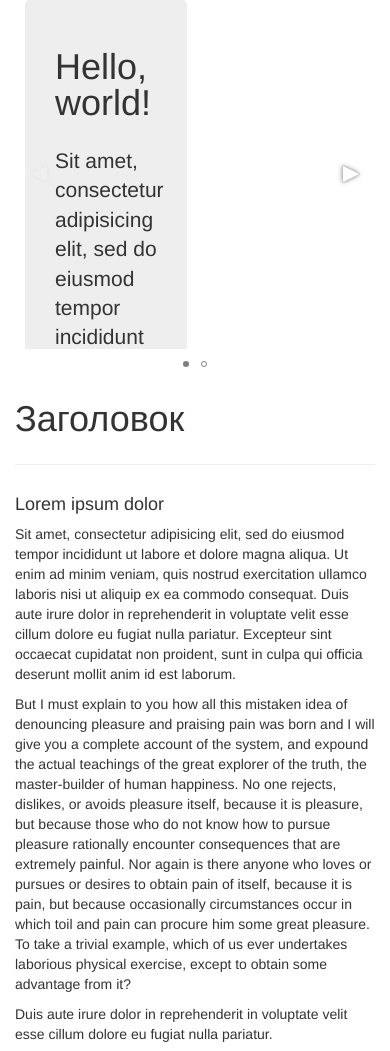
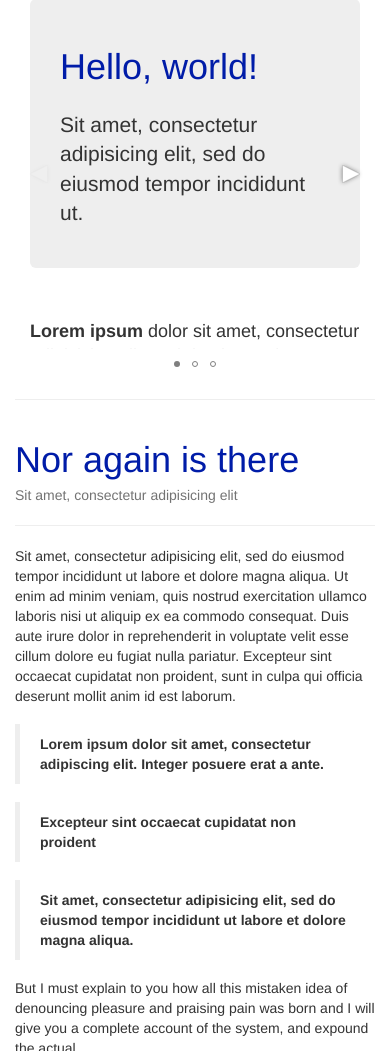
Before and after one commit to fablab77/test, a Python web app: template templates/main.html in a window 390 px wide. Shown: the part 242-1293 px from the top of the page. Run offline with Jinja, Linux system fonts and the light colour scheme; the template is opened without the code that fills it, so the values that code supplies are empty; some libraries are stand-ins or nearby versions.

```diff
--- a/assets/sass/screen.sass
+++ b/assets/sass/screen.sass
@@ -151,16 +151,48 @@ h1
 	overflow: hidden !important
 
 
-.fr-left
-	float: left
+h1
+	color: rgb(0, 28, 168) !important
+
+.bh
+	h1, h3
+		margin-bottom: 0
+
+blockquote
+	margin-top: 18px
+	margin-bottom: 18px
+
+.fotorama
 	font-size: 18px
-	padding-right: 20px
-	padding-left: 10px
-	width: 45%
+	.btn-lg
+		margin-top: 15px
+	.slide-1-left
+		margin-top: 0px
+	.slide-1-right
+		margin-top: 21px
+// .sl-left, .sl-right
+// 	font-size: 18px
+// 	position: absolute
+// 	width: auto
 
-.fr-right
-	float: right
-	font-size: 18px
-	padding-right: 10px
-	padding-left: 20px
-	width: 45%
+
+// .sl-left
+// 	float: left
+
+// .sl-right
+// 	float: right
+
+
+// .two-thirds, .one-thirds, .one-second
+// 	padding-left: 10px
+// 	padding-right: 10px
+
+
+// .two-thirds
+// 	width: 60%
+
+// .one-thirds
+// 	width: 35%
+
+// .one-second
+// 	width: 47%
--- a/static/css/screen.css
+++ b/static/css/screen.css
@@ -2509,19 +2509,34 @@ h1 {
 }
 
 /* line 154, ../../assets/sass/screen.sass */
-.fr-left {
-  float: left;
+h1 {
+  color: #001ca8 !important;
+}
+
+/* line 158, ../../assets/sass/screen.sass */
+.bh h1, .bh h3 {
+  margin-bottom: 0;
+}
+
+/* line 161, ../../assets/sass/screen.sass */
+blockquote {
+  margin-top: 18px;
+  margin-bottom: 18px;
+}
+
+/* line 165, ../../assets/sass/screen.sass */
+.fotorama {
   font-size: 18px;
-  padding-right: 20px;
-  padding-left: 10px;
-  width: 45%;
-}
-
-/* line 161, ../../assets/sass/screen.sass */
-.fr-right {
-  float: right;
-  font-size: 18px;
-  padding-right: 10px;
-  padding-left: 20px;
-  width: 45%;
-}
+}
+/* line 167, ../../assets/sass/screen.sass */
+.fotorama .btn-lg {
+  margin-top: 15px;
+}
+/* line 169, ../../assets/sass/screen.sass */
+.fotorama .slide-1-left {
+  margin-top: 0px;
+}
+/* line 171, ../../assets/sass/screen.sass */
+.fotorama .slide-1-right {
+  margin-top: 21px;
+}
--- a/templates/main.html
+++ b/templates/main.html
@@ -13,48 +13,111 @@
 	<br>
 
 	<div class="fotorama" data-width="100%" data-height="350">
+
 		<div class="fotorama__select">
-			<div class="fr-left">
+			<div class="col-md-5 pull-left slide-1-left">
 				<div class="jumbotron">
 					<h1>Hello, world!</h1>
-					<p>Sit amet, consectetur adipisicing elit, sed do eiusmod tempor incididunt ut labore et dolore magna aliqua. Ut enim ad minim veniam</p>
+					<p>Sit amet, consectetur adipisicing elit, sed do eiusmod tempor incididunt ut.</p>
+				</div>
+			</div>
+			<div class="col-md-6 pull-right slide-1-right">
+				<p><b>Lorem ipsum</b> dolor sit amet, consectetur adipisicing elit, sed do eiusmod tempor incididunt ut labore et dolore magna aliqua.</p>
+
+				<p>Ut enim ad minim veniam, quis nostrud exercitation ullamco laboris nisi ut aliquip ex ea commodo consequat. Duis aute irure dolor in reprehenderit in voluptate velit esse cillum dolore eu fugiat nulla pariatur.</p>
+				<a class="btn btn-default btn-lg">Learn more</a>
 			</div>
 		</div>
 
-			<div class="fr-right">
-				<br>
-				<h2>Duis aute irure dolor</h2>
-				<p>
-					Sit amet, consectetur adipisicing elit, sed do eiusmod tempor incididunt ut labore et dolore magna aliqua. Ut enim ad minim veniam, quis nostrud exercitation ullamco laboris nisi ut aliquip ex ea commodo consequat. Duis aute irure dolor in reprehenderit in voluptate
-				</p>
-				<button class="btn btn-lg">Lorem Ipsum</button>
+
+		<div class="fotorama__select">
+			<div class="col-md-3 pull-left ">
+				<img class="thumbnail" src="http://placekitten.com/g/600/700" width="100%" alt="">
+			</div>
+			<div class="col-md-8 pull-right">
+				<h1>1914 translation by H. Rackham</h1>
+
+				<p><b>Lorem ipsum</b> dolor sit amet, consectetur adipisicing elit, sed do eiusmod tempor incididunt ut labore et dolore magna aliqua.</p>
+
+				<p>Ut enim ad minim veniam, quis nostrud exercitation ullamco laboris nisi ut aliquip ex ea commodo consequat. Duis aute irure dolor in reprehenderit in voluptate velit esse cillum dolore eu fugiat nulla pariatur.</p>
+				<div class="btn-group">
+					<button type="button" class="btn btn-default btn-lg">Learn More</button>
+					<button type="button" class="btn btn-default btn-lg"><i class="icon-rocket"></i></button>
+				</div>
+			</div>
 		</div>
 
+
+		<div class="fotorama__select">
+			<div class="col-md-8 pull-left ">
+				<p><b>Lorem ipsum dolor sit amet, consectetur adipisicing elit</b> </p>
+				<br>
+				<table class="table table-hover">
+			        <thead>
+			          <tr>
+			            <th>#</th>
+			            <th>First Name</th>
+			            <th>Last Name</th>
+			            <th>Username</th>
+			          </tr>
+			        </thead>
+			        <tbody>
+			          <tr>
+			            <td>1</td>
+			            <td>Mark</td>
+			            <td>Otto</td>
+			            <td>@mdo</td>
+			          </tr>
+			           <tr>
+			            <td>1</td>
+			            <td>Mark</td>
+			            <td>Otto</td>
+			            <td>@mdo</td>
+			          </tr>
+			           <tr>
+			            <td>1</td>
+			            <td>Mark</td>
+			            <td>Otto</td>
+			            <td>@mdo</td>
+			          </tr>
+			          <tr>
+			            <td>2</td>
+			            <td>Jacob</td>
+			            <td>Thornton</td>
+			            <td>@fat</td>
+			          </tr>
+			          <tr>
+			            <td>3</td>
+			            <td colspan="2">Larry the Bird</td>
+			            <td>@twitter</td>
+			          </tr>
+			        </tbody>
+			    </table>
+
 			</div>
-		<div class="fotorama__select">
-			<div class="fr-left">
-				<h2>Duis aute irure dolor</h2>
+			<div class="col-md-3 pull-right">
+				<br>
+				<br>
+				<br>
+
 				<p>
-					Sit amet, consectetur adipisicing elit, sed do eiusmod tempor incididunt ut labore et dolore magna aliqua. Ut enim ad minim veniam, quis nostrud exercitation ullamco laboris nisi ut aliquip ex ea commodo consequat. Duis aute irure dolor in reprehenderit in voluptate
+					<span class="badge">1</span>
+					Ut enim ad minim veniam, quis nostrud exercitation ullamco.
+				</p><br>
+				<p>
+					<span class="badge">2</span>
+					Duis aute irure dolor in reprehenderit in voluptate .
+				</p><br>
+				<p>
+					<span class="badge">3</span>
+					Dolor sit amet, consectetur adipisicing elit, sed do eiusmod tempor incididunt
 				</p>
+
+			</div>
+		</div>
 	</div>
 
-			<div class="fr-right">
-				<h2>Duis aute irure dolor</h2>
-				<p>
-					Sit amet, consectetur adipisicing elit, sed do eiusmod
-
-				</p>
-				<ul>
-					<li><a href="#">Sit amet</a></li>
-					<li><a href="#">adipisicing elit</a></li>
-					<li><a href="#">ullamco laboris nisi</a></li>
-					<li><a href="#">adipisicing elit, sed</a></li>
-				</ul>
-			</div>
-		</div>
-		<div></div>
-	</div>
+	<hr>
 
 
 
@@ -62,8 +125,9 @@
 
 		<div class="row">
 			<div class="col-md-12">
-				<div class="">
-					<h1>Заголовок</h1>
+				<div class="bh">
+					<h1>Nor again is there</h1>
+					<p class="help-block">Sit amet, consectetur adipisicing elit</p>
 					<hr>
 				</div>
 			</div>
@@ -71,16 +135,26 @@
 
 		<div class="row">
 			<div class="col-md-8">
-				<h4>Lorem ipsum dolor</h4>
 				<p>
 					Sit amet, consectetur adipisicing elit, sed do eiusmod tempor incididunt ut labore et dolore magna aliqua. Ut enim ad minim veniam, quis nostrud exercitation ullamco laboris nisi ut aliquip ex ea commodo consequat. Duis aute irure dolor in reprehenderit in voluptate velit esse cillum dolore eu fugiat nulla pariatur. Excepteur sint occaecat cupidatat non proident, sunt in culpa qui officia deserunt mollit anim id est laborum.
 				</p>
+				<blockquote>
+					<b>Lorem ipsum dolor sit amet, consectetur adipiscing elit. Integer posuere erat a ante.</b>
+				</blockquote>
+				<blockquote>
+					<b>Excepteur sint occaecat cupidatat non proident</b>
+				</blockquote>
+				<blockquote>
+					<b>Sit amet, consectetur adipisicing elit, sed do eiusmod tempor incididunt ut labore et dolore magna aliqua.</b>
+				</blockquote>
 				<p>
-					But I must explain to you how all this mistaken idea of denouncing pleasure and praising pain was born and I will give you a complete account of the system, and expound the actual teachings of the great explorer of the truth, the master-builder of human happiness. No one rejects, dislikes, or avoids pleasure itself, because it is pleasure, but because those who do not know how to pursue pleasure rationally encounter consequences that are extremely painful. Nor again is there anyone who loves or pursues or desires to obtain pain of itself, because it is pain, but because occasionally circumstances occur in which toil and pain can procure him some great pleasure. To take a trivial example, which of us ever undertakes laborious physical exercise, except to obtain some advantage from it?
+					But I must explain to you how all this mistaken idea of denouncing pleasure and praising pain was born and I will give you a complete account of the system, and expound the actual.
 				</p>
 				<p>
 					Duis aute irure dolor in reprehenderit in voluptate velit esse cillum dolore eu fugiat nulla pariatur.
+					Sit amet, consectetur adipisicing elit, sed do eiusmod tempor incididunt ut labore et dolore magna aliqua. Ut enim ad minim veniam, quis nostrud exercitation ullamco laboris nisi ut aliquip ex ea commodo consequat. Duis aute irure dolor in reprehenderit in voluptate
 				</p>
+				<br>
 				<iframe width="100%" height="320" src="//www.youtube.com/embed/5d7HCxoVOoQ" frameborder="0" allowfullscreen></iframe>
 
 
@@ -88,20 +162,66 @@
 
 				<br>
 				<br>
-				<h4>Sit amet, consectetur</h4>
+
+				<div class="bh">
+					<h1>Sit amet, consectetur</h1>
+					<hr>
+				</div>
+
 				<p>
 					But I must explain to you how all this mistaken idea of denouncing pleasure and praising pain was born and I will give you a complete account of the system, and expound the actual teachings of the great explorer of the truth, the master-builder of human happiness. No one rejects, dislikes, or avoids pleasure itself, because it is pleasure, but because those who do not know how to pursue pleasure rationally encounter consequences that are extremely painful. Nor again is there anyone who loves or pursues or desires to obtain pain of itself, because it is pain, but because occasionally circumstances occur in which toil and pain can procure him some great pleasure. To take a trivial example, which of us ever undertakes laborious physical exercise, except to obtain some advantage from it?
 				</p>
-				<p>
-					Sed ut perspiciatis unde omnis iste natus error sit voluptatem accusantium doloremque laudantium, totam rem aperiam, eaque ipsa quae ab illo inventore veritatis et quasi architecto beatae vitae dicta sunt explicabo. Nemo enim ipsam voluptatem quia voluptas sit aspernatur aut odit aut fugit, sed quia consequuntur magni dolores eos qui ratione voluptatem sequi nesciunt. Neque porro quisquam est, qui dolorem ipsum quia dolor sit amet, consectetur, adipisci velit, sed quia non numquam eius modi tempora incidunt ut labore et dolore magnam aliquam quaerat voluptatem. Ut enim ad minima veniam, quis nostrum exercitationem ullam corporis suscipit laboriosam, nisi ut aliquid ex ea commodi consequatur? Quis autem vel eum iure reprehenderit qui in ea voluptate velit esse quam nihil molestiae consequatur, vel illum qui dolorem eum fugiat quo voluptas nulla pariatur?"
-				</p>
+				<br>
+
+				<div class="row">
+					<div class="col-md-4">
+						<b>Sed ut perspiciatis</b> unde omnis iste natus error sit voluptatem accusantium doloremque laudantium, totam rem aperiam, eaque ipsa quae ab illo inventore veritatis et quasi architecto beatae vitae dicta sunt explicabo. Nemo enim ipsam voluptatem quia voluptas
+					</div>
+					<div class="col-md-4">
+						<b>Sit aspernatur</b> aspernatur aut odit aut fugit, sed quia consequuntur magni dolores eos qui ratione voluptatem sequi nesciunt. Neque porro quisquam est, qui dolorem ipsum quia dolor sit amet, consectetur, adipisci velit, sed quia non numquam eius modi tempora incidunt ut labore et dolore magnam aliquam quaerat
+					</div>
+					<div class="col-md-4">
+						<b>Suscipit laboriosam</b>, nisi ut aliquid ex ea commodi consequatur? Quis autem vel eum iure reprehenderit qui in ea voluptate velit esse quam nihil molestiae consequatur, vel illum qui dolorem eum fugiat quo voluptas nulla pariatur?"
+					</div>
+				</div>
+
+
+
 
 			</div>
 			<div class="col-md-4">
-				<img class="thumbnail" src="http://placekitten.com/g/600/400" width="100%" alt=""><br>
-				<img class="thumbnail" src="http://placekitten.com/g/600/400" width="100%" alt=""><br>
-				<img class="thumbnail" src="http://placekitten.com/g/600/400" width="100%" alt=""><br>
+				<div class="thumbnail">
 					<iframe width="100%" height="250" src="//www.youtube.com/embed/5d7HCxoVOoQ" frameborder="0" allowfullscreen></iframe>
+				</div>
+				<br>
+				<div class="bh">
+					<h3>Lorem Ipsum</h3>
+					<hr>
+				</div>
+
+
+
+				<div class="row">
+					<div class="col-md-6">
+						<img class="thumbnail" src="http://placekitten.com/g/600/400" width="100%" alt="">
+					</div>
+					<div class="col-md-6">
+						<img class="thumbnail" src="http://placekitten.com/g/600/400" width="100%" alt="">
+						<br>
+					</div>
+
+					<div class="col-md-6">
+						<img class="thumbnail" src="http://placekitten.com/g/600/400" width="100%" alt="">
+					</div>
+					<div class="col-md-6">
+						<img class="thumbnail" src="http://placekitten.com/g/600/400" width="100%" alt="">
+					</div>
+				</div>
+				<br>
+
+				<img class="thumbnail" src="http://placekitten.com/g/600/700" width="100%" alt="">
+
+
 			</div>
 		</div>
 		<br>
@@ -188,7 +308,7 @@
 
 
 
-	</div>
+	</div><!-- /container -->
 
 
 </article>
```
Lines whose indentation alone changed are shown as unchanged.
